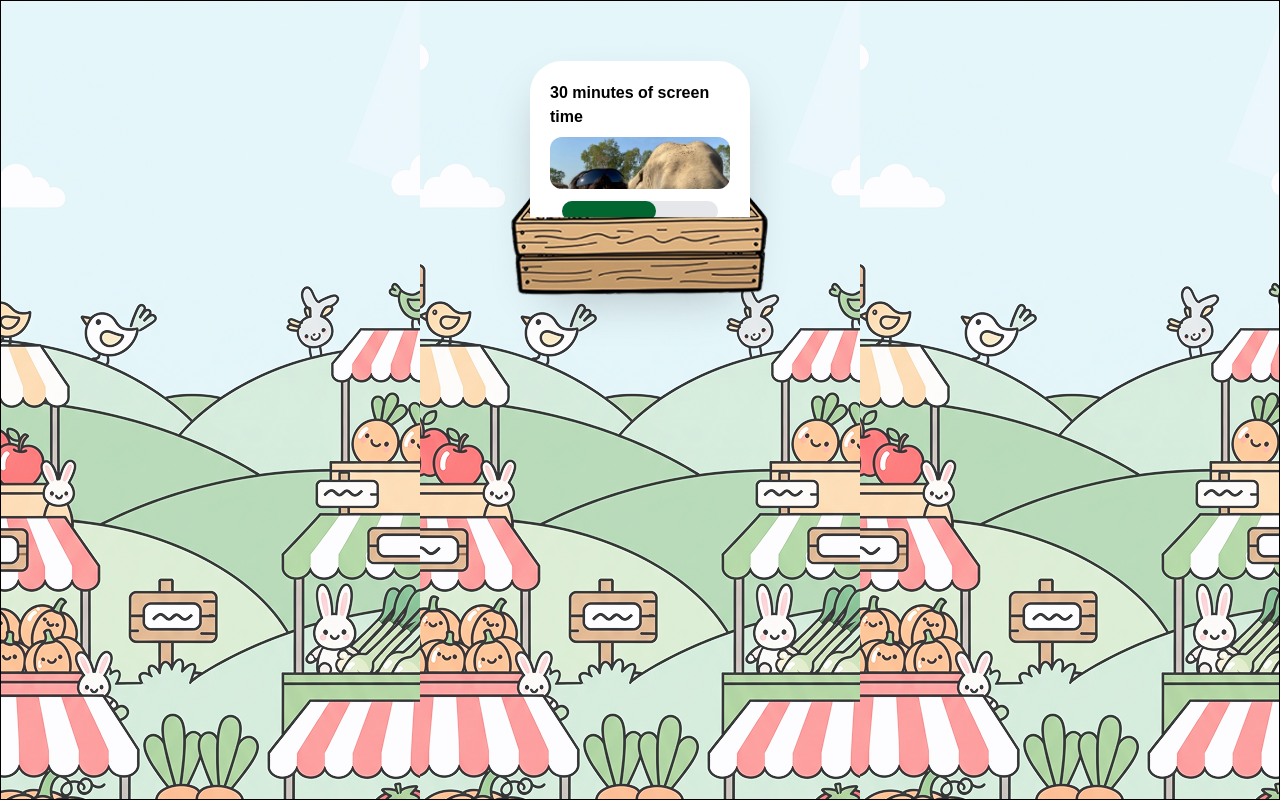
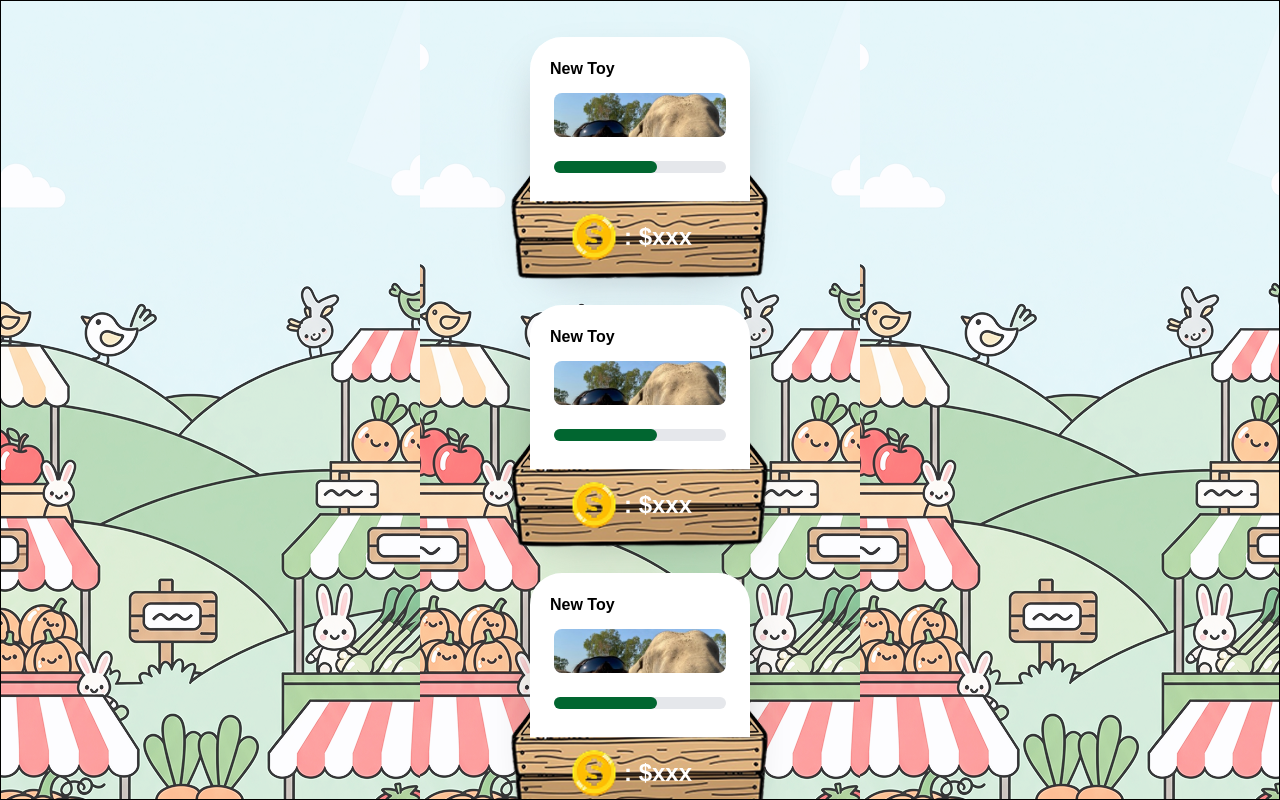
Before and after one commit to andrecamerino/WDCCxSESA-hackathon-25, a Next.js app: page /kids-shop in a window 1280 px wide. Built offline with nearby package versions, Linux system fonts and the light colour scheme.

Commit message:
feat: kid shop item component

```diff
--- a/package.json
+++ b/package.json
@@ -24,6 +24,7 @@
     "eslint": "^9",
     "eslint-config-next": "15.4.4",
     "postcss": "^8.5.6",
+    "prettier": "^3.6.2",
     "tailwindcss": "^4.1.11",
     "typescript": "^5"
   }
--- a/src/app/Components/KidItem.tsx
+++ b/src/app/Components/KidItem.tsx
@@ -4,7 +4,7 @@ import Image from 'next/image';
 const KidItem = () => {
     const progressPercent = 60;
     return (
-        <div className="relative w-72 mx-auto my-8">
+        <div className="relative w-72 mx-auto p-2">
             {/* Bottom wooden carton background */}
             <Image
                 src="/assets/full-wooden-carton.png"
@@ -17,7 +17,7 @@ const KidItem = () => {
             <div className="relative z-20 w-55 h-55 bg-white shadow-2xl rounded-4xl mx-auto my-4 p-4">
                 {/* text describing what the item is */}
                 <div className="p-1">
-                    <h2 className="text-md font-semibold">30 minutes of screen time</h2>
+                    <span className="text-md font-semibold">New Toy</span>
                 </div>
 
                 {/* image showing the item */}
@@ -26,12 +26,12 @@ const KidItem = () => {
                     alt="Item"
                     width={0}
                     height={0}
-                    className="rounded-2xl justify-center p-1 w-full h-15 object-cover"
+                    className="rounded-2xl justify-center w-full h-15 object-cover p-2"
                 />
 
                 {/* progress bar */}
-                <div className="w-full px-4 pb-4 pt-2">
-                    <div className="w-full h-5 bg-gray-200 rounded-full">
+                <div className="w-full px-2 pb-2 pt-4">
+                    <div className="w-full h-3 bg-gray-200 rounded-full">
                         <div
                             className="h-full bg-green-800 rounded-full transition-all duration-300"
                             style={{ width: `${progressPercent}%` }}
@@ -48,6 +48,19 @@ const KidItem = () => {
                     className=""
                 />
             </div>
+            <div className="absolute bottom-0 left-1/4 z-20 -translate-x-6 -translate-y-1 w-[100px] h-[80px] rounded-3xl">
+                <Image
+                    src="/assets/coin.png"
+                    alt="Coin"
+                    fill
+                    className=""
+                />
+                <span className="absolute bottom-0 transform translate-x-20 -translate-y-6 text-white text-2xl font-semibold">
+                    : $xxx
+                </span>
+
+            </div>
+
 
 
         </div>
--- a/src/app/kids-shop/page.tsx
+++ b/src/app/kids-shop/page.tsx
@@ -8,9 +8,12 @@ const KidsShopPage: React.FC = () => {
     return (
         <>
             <div
-                className="border-1 min-h-screen bg-[url('/assets/child-shop-page-background.png')]  bg-fixed bg-center flex flex-col items-center px-4 py-3 h-200"
+                className="border-1 min-h-screen bg-[url('/assets/child-shop-page-background.png')]  bg-fixed bg-center flex flex-col items-center px-4 py-3 h-200 overflow-y-auto"
             >
-                {/* Add some content to test */}
+                <KidItem />
+                <KidItem />
+                <KidItem />
+                <KidItem />
                 <KidItem />
             </div>
         </>
```
Also changed, not shown: 1 other file (tests, documents, lock files or other folders).
